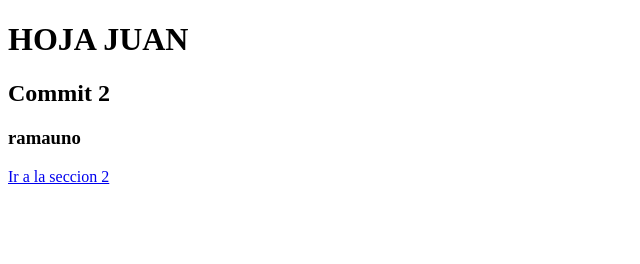
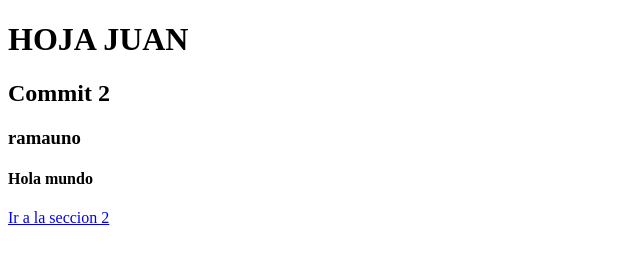
Before and after one commit to sebastian4996/prueba1, a plain HTML site: page index.html in a window 1280 px wide. Shown: the whole page, without its empty margins (0-640 px from the left). Drawn offline with Linux system fonts and the light colour scheme.

Commit message:
nueva modificacion

```diff
--- a/index.html
+++ b/index.html
@@ -9,6 +9,7 @@
     <h1>HOJA JUAN</h1>
     <h2>Commit 2</h2>
     <h3>ramauno</h3>
+    <h4> Hola mundo </h4>
     <nav>
         <a href="#"> Ir a la seccion 2</a>
     </nav>
```
